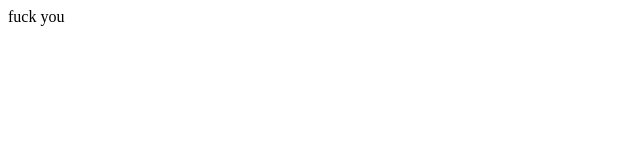
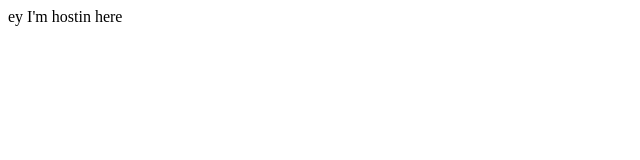
Before and after one commit to windowsloth/windowsloth.github.io, a plain HTML site: page index.html in a window 1280 px wide. Shown: the full height of the page, 0-640 px from the left. Drawn offline with Linux system fonts and the light colour scheme.

Commit message:
Update index.html

```diff
--- a/index.html
+++ b/index.html
@@ -1,5 +1,10 @@
 <html>
+  <title>
+    here we are
+  </title>
 <head>
 </head>
-fuck you
+<body>
+  ey I'm hostin here
+</body>
 </html>
```
